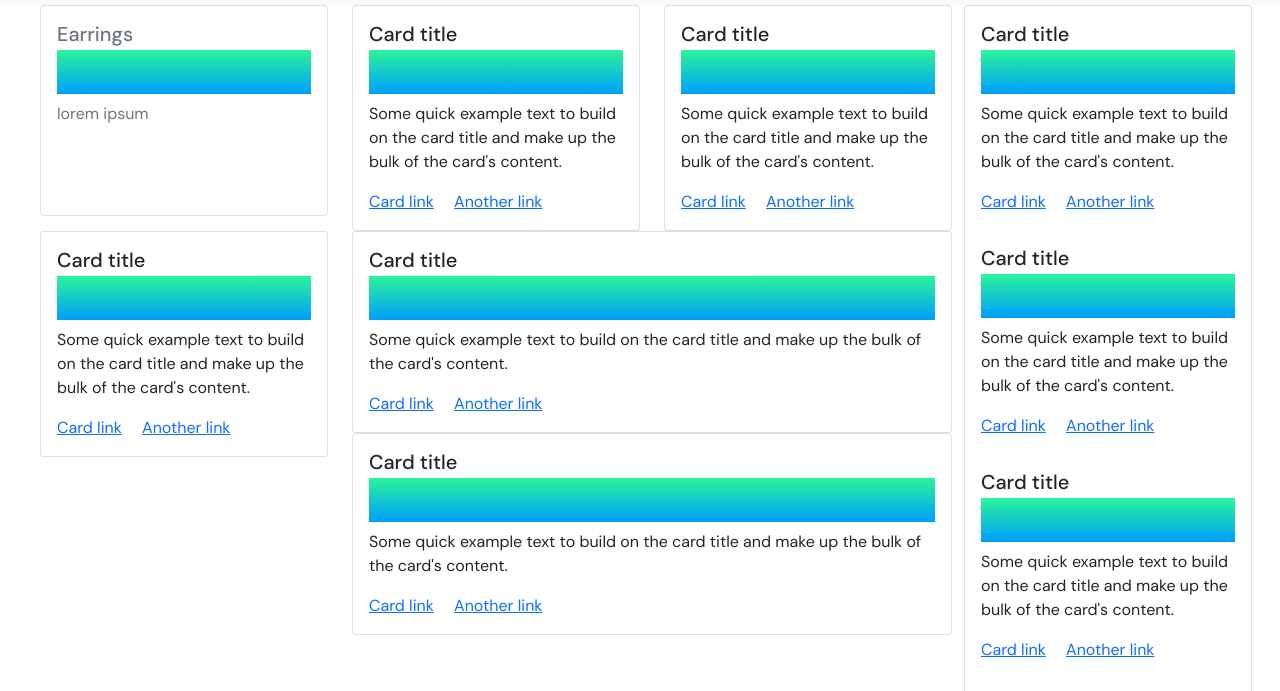
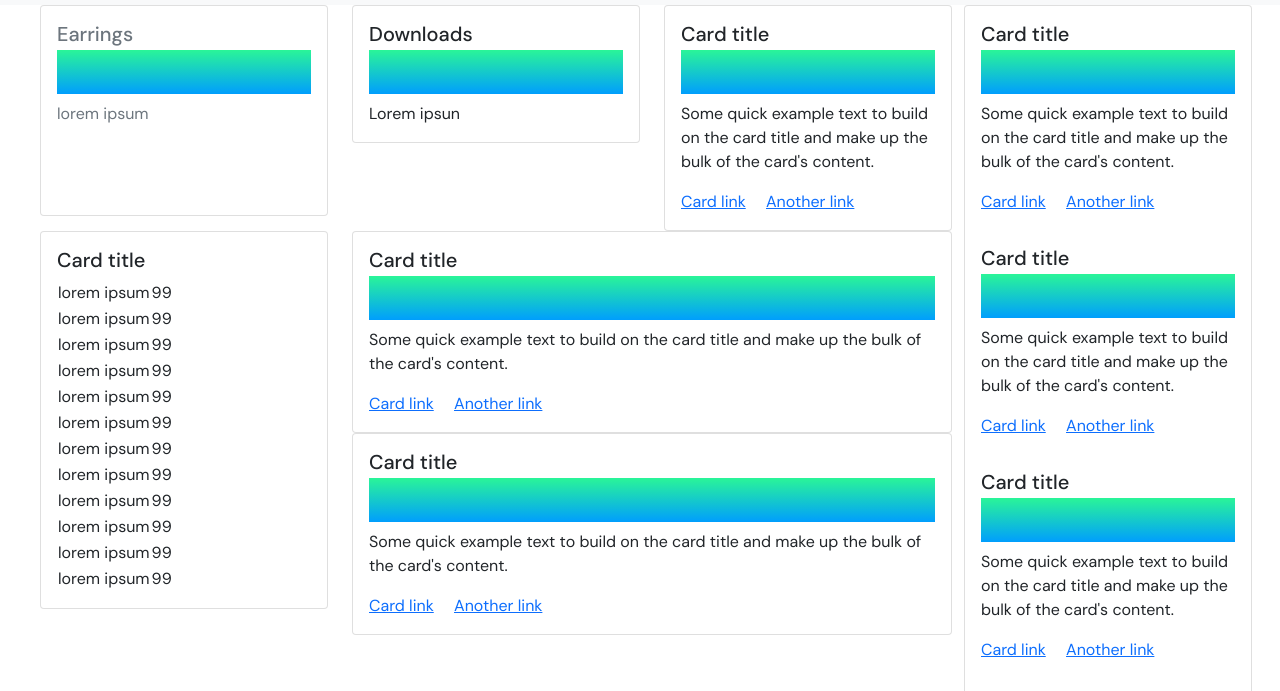
Before and after one commit to utpanna-pradhan/Demo-Dashboard, a plain HTML site: page index.html in a window 1280 px wide. Shown: the part 51-742 px from the top of the page. Drawn offline with nearby package versions, Linux system fonts and the light colour scheme.

Commit message:
small update

```diff
--- a/index.html
+++ b/index.html
@@ -71,11 +71,10 @@
                         <div class="col-md-4">
                             <div class="card" style="width: 18rem;">
                                 <div class="card-body">
-                                  <h5 class="card-title">Card title</h5>
-                                  <h6 class="card-subtitle mb-2 text-muted">Card subtitle</h6>
-                                  <p class="card-text">Some quick example text to build on the card title and make up the bulk of the card's content.</p>
-                                  <a href="#" class="card-link">Card link</a>
-                                  <a href="#" class="card-link">Another link</a>
+                                  <h5 class="card-title">Downloads</h5>
+                                  <h6 class="card-subtitle mb-2 text-muted">1,242,250</h6>
+                                  <p class="card-text">Lorem ipsun </p>
+
                                 </div>
                               </div>
                         </div>
@@ -99,10 +98,57 @@
                                 <div class="card" style="width: 18rem;">
                                     <div class="card-body">
                                       <h5 class="card-title">Card title</h5>
-                                      <h6 class="card-subtitle mb-2 text-muted">Card subtitle</h6>
-                                      <p class="card-text">Some quick example text to build on the card title and make up the bulk of the card's content.</p>
-                                      <a href="#" class="card-link">Card link</a>
-                                      <a href="#" class="card-link">Another link</a>
+                                     <table class="">
+                                      <tr>
+                                        <td class="float-start">lorem ipsum</td>
+                                        <td >99</td>
+                                      </tr>
+                                      <tr>
+                                        <td>lorem ipsum</td>
+                                        <td>99</td>
+                                      </tr>
+                                      <tr>
+                                        <td>lorem ipsum</td>
+                                        <td>99</td>
+                                      </tr>
+                                      <tr>
+                                        <td>lorem ipsum</td>
+                                        <td>99</td>
+                                      </tr>
+                                      <tr>
+                                        <td>lorem ipsum</td>
+                                        <td>99</td>
+                                      </tr>
+
+                                      <tr>
+                                        <td>lorem ipsum</td>
+                                        <td>99</td>
+                                      </tr> <tr>
+                                        <td>lorem ipsum</td>
+                                        <td>99</td>
+                                      </tr>
+                                      <tr>
+                                        <td>lorem ipsum</td>
+                                        <td>99</td>
+                                      </tr>
+                                      <tr>
+                                        <td>lorem ipsum</td>
+                                        <td>99</td>
+                                      </tr>
+                                      <tr>
+                                        <td>lorem ipsum</td>
+                                        <td>99</td>
+                                      </tr>
+                                      <tr>
+                                        <td>lorem ipsum</td>
+                                        <td>99</td>
+                                      </tr>
+                                      <tr>
+                                        <td>lorem ipsum</td>
+                                        <td>99</td>
+                                      </tr>
+
+                                     </table>
                                     </div>
                                   </div>
 
```
